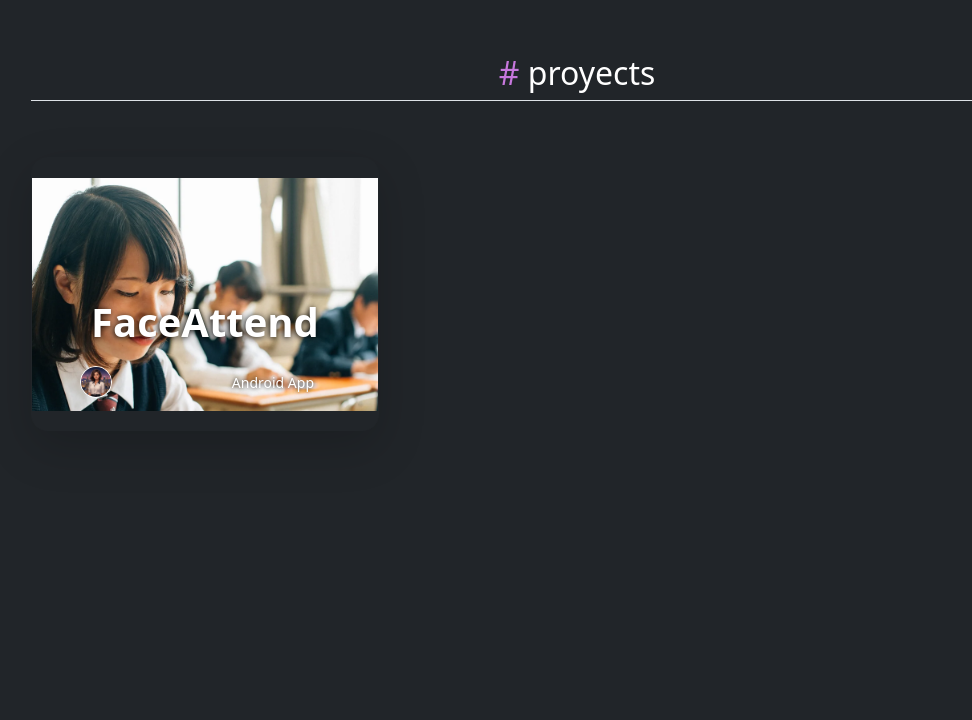
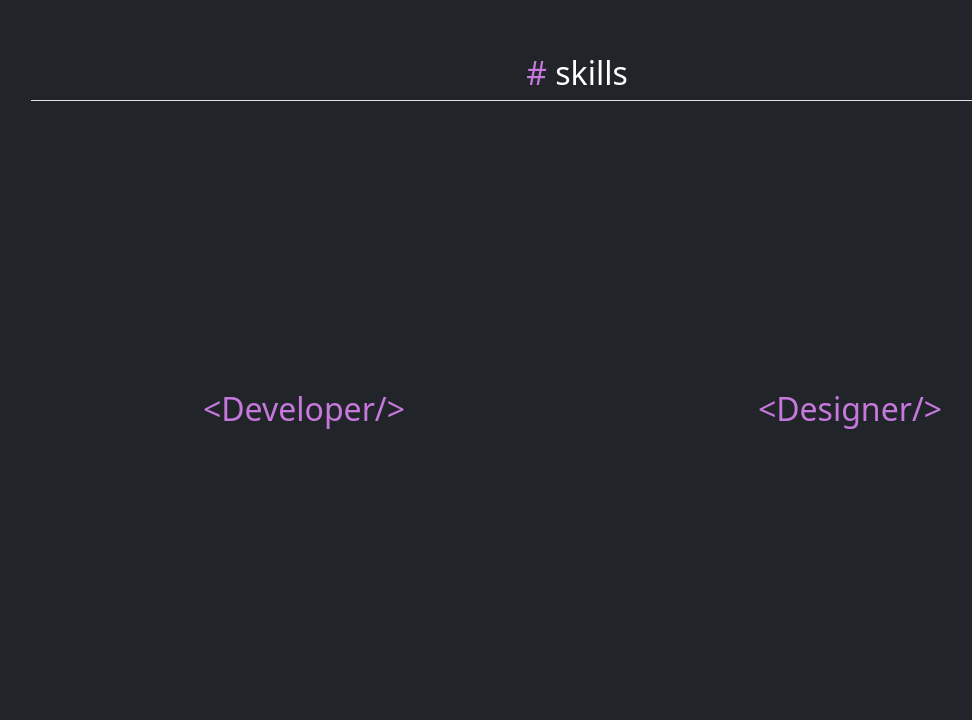
Before and after one commit to MMMelgar/Tecnolochicas-PRO-b7-g1, a plain HTML site: page PortafolioVf/Index.html in a window 1280 px wide. Shown: the part 869-1589 px from the top of the page, without its empty margins (63-1035 px from the left). Before the commit the page ends 1396 px from the top, so only its background shows below. Drawn offline with nearby package versions, Linux system fonts and the light colour scheme.

Commit message:
Inicio de diseño Skills

```diff
--- a/PortafolioVf/Index.html
+++ b/PortafolioVf/Index.html
@@ -90,10 +90,23 @@
     </div>
 
     <main class="px-4">
-        <section id="Skills"></section>
 
-        <section id="Proyects">
-            <div class="container px-4 py-5" id="custom-cards">
+        <div id="Skills" class="container px-4 py-5"">
+            <h2 class="pb-2 border-bottom text-purple"># <span style="color:white;">skills</span></h2>
+            <div class="container text-center h-500">
+                <div class="row align-items-center contSkills">
+                  <div class="col">
+                    <h2 class="text-purple"> &ltDeveloper/&gt</h2>
+                  </div>
+                  <div class="col">
+                    <h2 class="text-purple"> &ltDesigner/&gt</h2>
+                  </div>
+                </div>
+              </div>
+        </div>
+
+
+        <div id="Proyects" class="container px-4 py-5">
             <h2 class="pb-2 border-bottom text-purple"># <span style="color:white;">proyects</span></h2>
             <div class="row row-cols-1 row-cols-lg-3 align-items-stretch g-4 py-5">
                 <a href="https://monicamelgar061.wixsite.com/portafolio/faceattend" class="text-decoration-none">
@@ -120,7 +133,6 @@
                 </a>
             </div>
         </div>
-        </section>
 
     </main>
 
--- a/PortafolioVf/style.css
+++ b/PortafolioVf/style.css
@@ -19,3 +19,7 @@
 .text-purple{
     color: rgba(199, 120, 221, 1);
 }
+
+.contSkills{
+    height: 38em;
+}
```
Also changed, not shown: PortafolioVf/Assets/Salon-de-clases-universitario-.jpg (deleted), PortafolioVf/Assets/salon.webp (deleted). Lines whose indentation alone changed are shown as unchanged.
